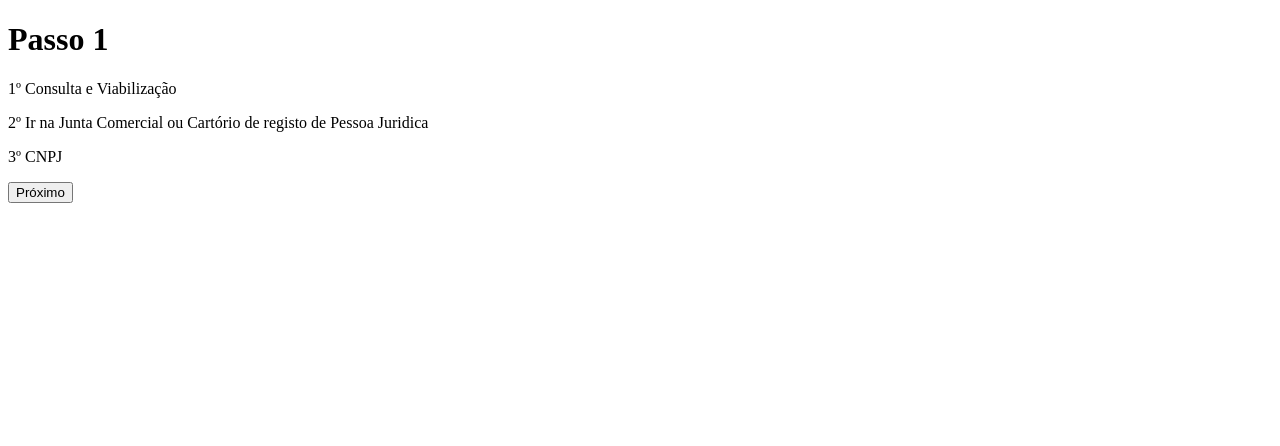
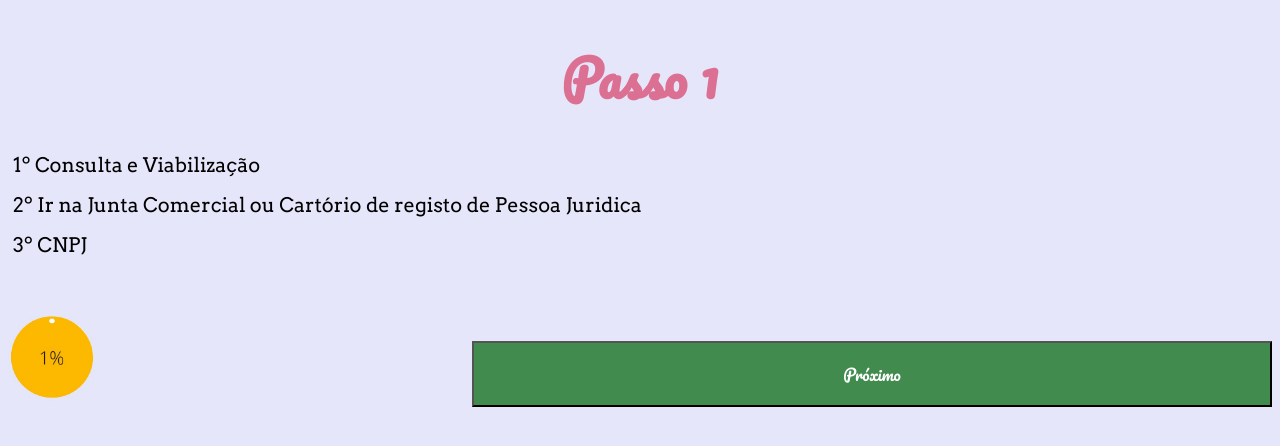
Before and after one commit to DudaFranca/formalize_facil, a PHP site: page /html/topicos_dos_passos/passo1.html in a window 1280 px wide. Shown: the top 446 px of the page. Run offline with PHP 8.4, Linux system fonts and the light colour scheme.

Commit message:
Atualização

```diff
--- a/html/topicos_dos_passos/passo1.html
+++ b/html/topicos_dos_passos/passo1.html
@@ -1,7 +1,50 @@
 <!DOCTYPE html>
 <html>
 <head>
+
+	<link href="https://fonts.googleapis.com/css?family=Pacifico" rel="stylesheet">
+	<link href="https://fonts.googleapis.com/css?family=Arvo|Pacifico" rel="stylesheet">
+
+	<meta charset="utf-8">
 	<title>Passo 1</title>
+
+	<style type="text/css">
+
+		body{
+			background: #E6E6FA;
+		}
+		.button {
+			float:right;
+			background-color: #428b4f;
+			font-family: 'Pacifico', cursive;
+		    font-size: center;
+		    color: white;
+			margin-top: 20px;
+			padding: 17px 27px;
+			text-align: center;
+			text-decoration: none;
+			display: inline-block;
+			font-size: 16px;
+			margin-top: 30px;
+			margin-left: 0px;
+    		width: 50em;
+		}
+
+		h1{
+			text-align: center;
+			font-family: 'Pacifico', cursive;
+			color: #DB7093;
+			font-size: 50px;
+		}
+
+		p{
+			font-family: 'Arvo', serif;
+			line-height: 1.0;
+			text-indent: 5px;
+			font-size: 20px;
+		}
+
+	</style>
 </head>
 <body>
 	<h1>
@@ -10,6 +53,11 @@
 	<p> 1º Consulta e Viabilização</p>
 	<p> 2º Ir na Junta Comercial ou Cartório de registo de Pessoa Juridica</p>
 	<p> 3º CNPJ </p>
-	<button class="button" onclick="window.location='passo2.html';">Próximo</button>
+
+	<br>
+	<br>
+	<img src="1.jpg" width="90px">
+	<button class="button" onclick="window.location='passo2.html'">Próximo</button>
+
 </body>
 </html>
```
Also changed, not shown: css/form.css (+18 -4 lines), html/sobre.html (+12 -10 lines), html/topicos_dos_passos/passo2.html (+46 -0 lines), html/topicos_dos_passos/passo3.html (+45 -0 lines), html/topicos_dos_passos/1.jpg (added), html/topicos_dos_passos/100.jpg (added), html/topicos_dos_passos/50.png (added).
